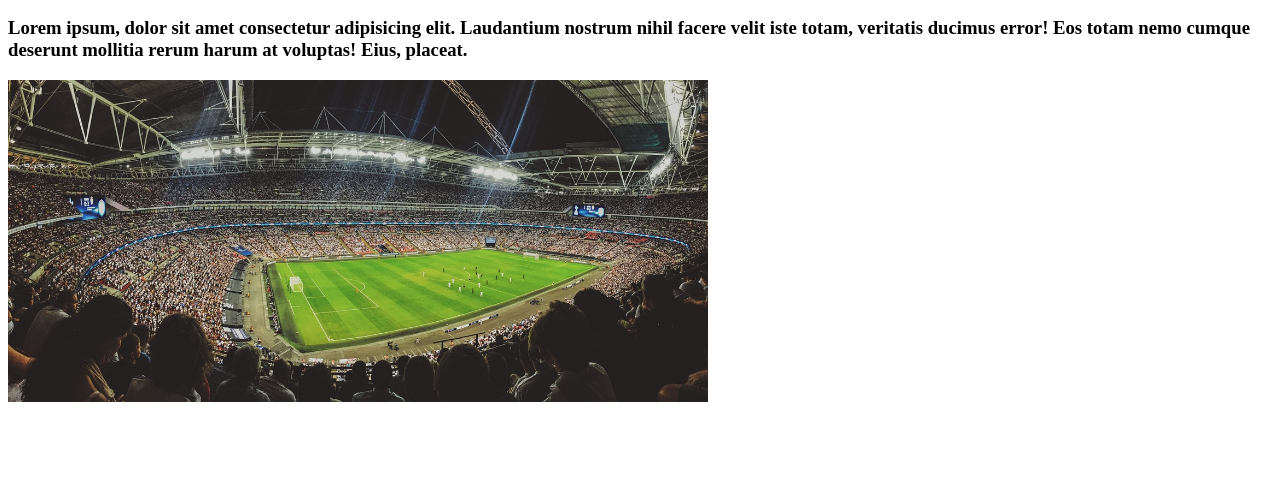
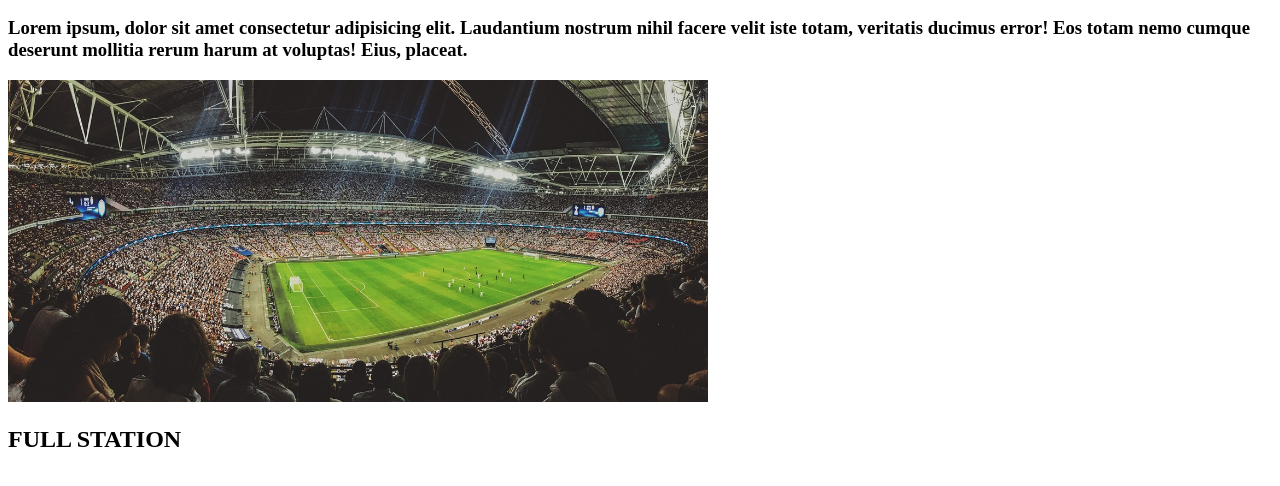
Before and after one commit to SebastianTovar64/Desarrollohtml, a plain HTML site: page index.html in a window 1280 px wide. Shown: the part 110-596 px from the top of the page. Drawn offline with Linux system fonts and the light colour scheme.

Commit message:
Full station
Full

```diff
--- a/index.html
+++ b/index.html
@@ -13,6 +13,6 @@
     <h3>Lorem ipsum, dolor sit amet consectetur adipisicing elit. Laudantium nostrum nihil facere velit iste totam, veritatis ducimus error! Eos totam nemo cumque deserunt mollitia rerum harum at voluptas! Eius, placeat.</h3>
     <img src="Estadio.jpg" width="700" height="" alt="700">
 
-
+<h2>FULL STATION </h2>
 </body>
 </html
```
